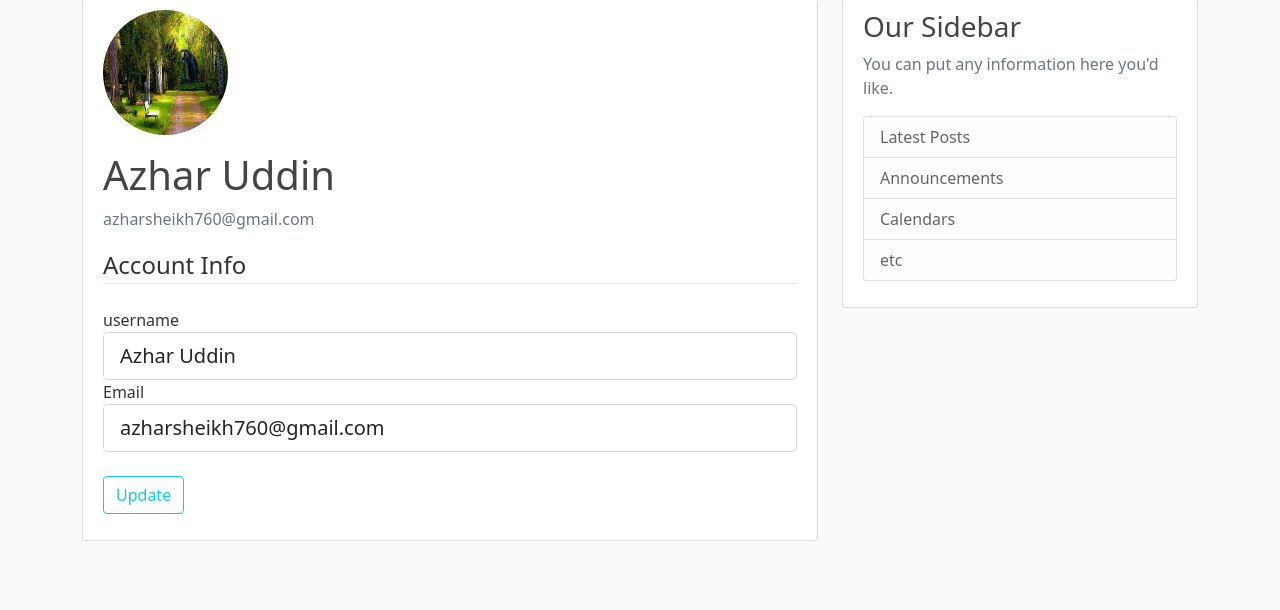
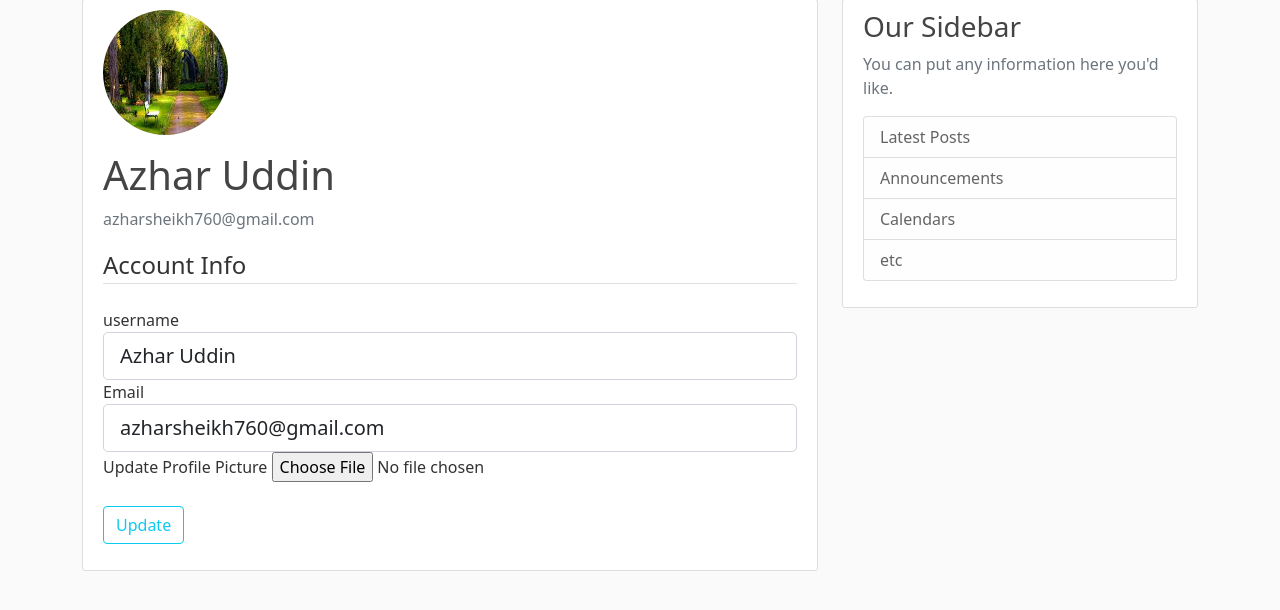
Before and after one commit to AzharUddinSheikh/FlaskWeb, a Flask app: page /account in a window 1280 px wide. Shown: the part 81-691 px from the top of the page. Run offline with Flask 2, Linux system fonts and the light colour scheme; a user stored in the database is signed in; some libraries are stand-ins or nearby versions.

Commit message:
file field inserted in from with data validation where picture can be updated if not req format it thorws error post method not yet done

```diff
--- a/Flask-api-2/flaskblog/form.py
+++ b/Flask-api-2/flaskblog/form.py
@@ -1,4 +1,5 @@
 from flask_wtf import FlaskForm
+from flask_wtf.file import FileField, FileAllowed
 from flask_login import current_user
 from wtforms import StringField, PasswordField, SubmitField, BooleanField
 from wtforms.validators import DataRequired, Length, Email, EqualTo, ValidationError
@@ -37,6 +38,8 @@ class UpdateAccountForm(FlaskForm):
     username = StringField('username', validators=[
                            DataRequired(), Length(min=3, max=20)])
     email = StringField('Email', validators=[DataRequired(), Email()])
+
+    picture = FileField('Update Profile Picture',validators=[FileAllowed(['jpg', 'png'], 'Images only! JPG|PNG')])
     submit = SubmitField('Update')
 
     def validate_username(self,username):
--- a/Flask-api-2/flaskblog/templates/account.html
+++ b/Flask-api-2/flaskblog/templates/account.html
@@ -11,7 +11,7 @@
     </div>
 
 
-        <form method="POST" action="">
+        <form method="POST" action="" enctype="multipart/form-data">
             {{form.hidden_tag()}}
             <fieldset class="form-group">
                 <legend class="border-bottom mb-4">Account Info</legend>
@@ -47,6 +47,17 @@
                     {% endif %}
 
                 </div>
+                <div class="form-group">
+                    {{ form.picture.label() }}
+                    {{ form.picture(class="form-control-file") }}
+                    {% if form.picture.errors %}
+                    {% for error in form.picture.errors %}
+                    <br>
+                    <span class="text-danger">{{error}}</span>
+                    {% endfor %}
+                    {% endif %}
+
+                </div>
             </fieldset>
             <br>
             <div class="form-group">
```
